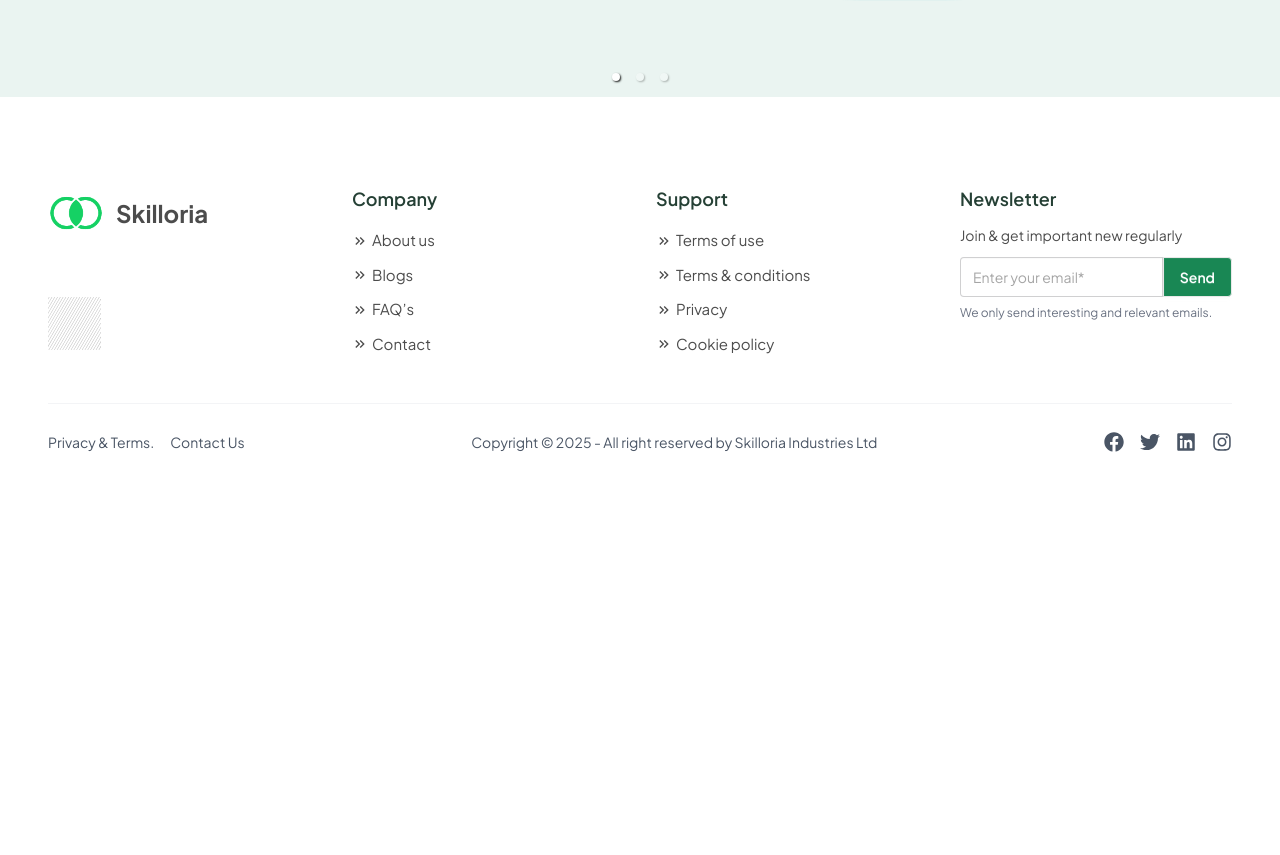
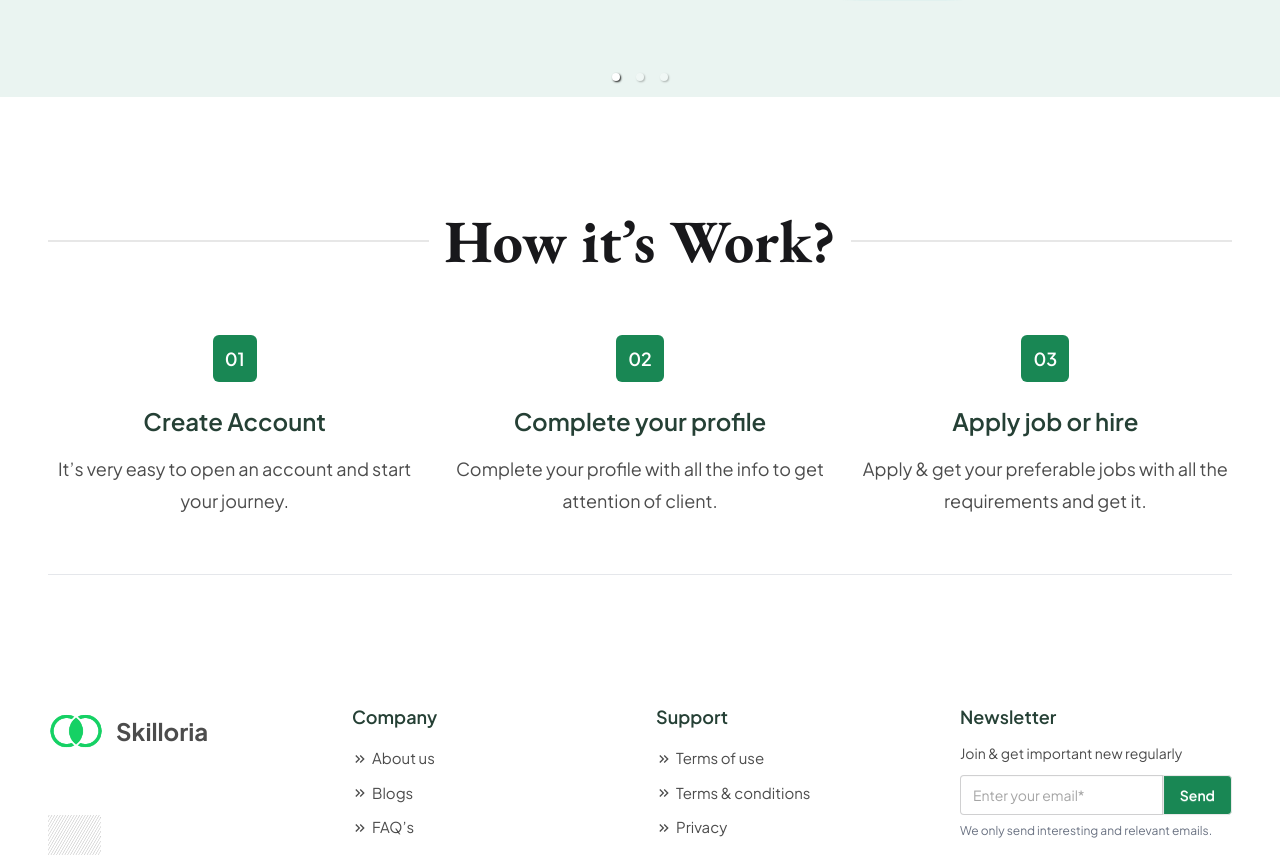
Before and after one commit to protapkrghosh/skilloria-client, a React (Vite) app: page / in a window 1280 px wide. Shown: the part 680-1535 px from the top of the page. Before the commit the page ends 1164 px from the top, so only its background shows below. Built offline with nearby package versions, Linux system fonts and the light colour scheme; no server answers.

Commit message:
complete how to work section

```diff
--- a/src/pages/Home.jsx
+++ b/src/pages/Home.jsx
@@ -1,7 +1,13 @@
 import Banner from "./Home/Banner";
+import HowToWork from "./Home/HowToWork";
 
 const Home = () => {
-   return <Banner />;
+   return (
+      <>
+         <Banner />
+         <HowToWork />
+      </>
+   );
 };
 
 export default Home;
--- /dev/null
+++ b/src/pages/Home/HowToWork.jsx
@@ -0,0 +1,55 @@
+import Container from "../../components/Container";
+
+const HowToWork = () => {
+   const works = [
+      {
+         title: "Create Account",
+         description:
+            "It’s very easy to open an account and start your journey.",
+      },
+      {
+         title: "Complete your profile",
+         description:
+            "Complete your profile with all the info to get attention of client.",
+      },
+      {
+         title: "Apply job or hire",
+         description:
+            "Apply & get your preferable jobs with all the requirements and get it.",
+      },
+   ];
+
+   return (
+      <div className="py-20">
+         <Container>
+            <div>
+               <div>
+                  <h2 className="ebGaramond divider text-6xl font-bold text-center">
+                     How it’s Work?
+                  </h2>
+               </div>
+
+               <div className="grid grid-cols-1 md:grid-cols-2 lg:grid-cols-3 gap-8 mt-24 border-b border-gray-200">
+                  {works.map((item, index) => (
+                     <div className="text-center border-b border-transparent hover:border-green-500 pb-14 duration-300">
+                        <span className="bg-primary text-white text-lg font-semibold rounded-md px-3 py-3">
+                           0{index + 1}
+                        </span>
+
+                        <h4 className="text-2xl text-secondary font-semibold mt-8 mb-4">
+                           {item?.title}
+                        </h4>
+
+                        <p className="text-lg text-base-300 leading-8">
+                           {item?.description}
+                        </p>
+                     </div>
+                  ))}
+               </div>
+            </div>
+         </Container>
+      </div>
+   );
+};
+
+export default HowToWork;
```
Also changed, not shown: src/index.css (line endings or trailing spaces).
